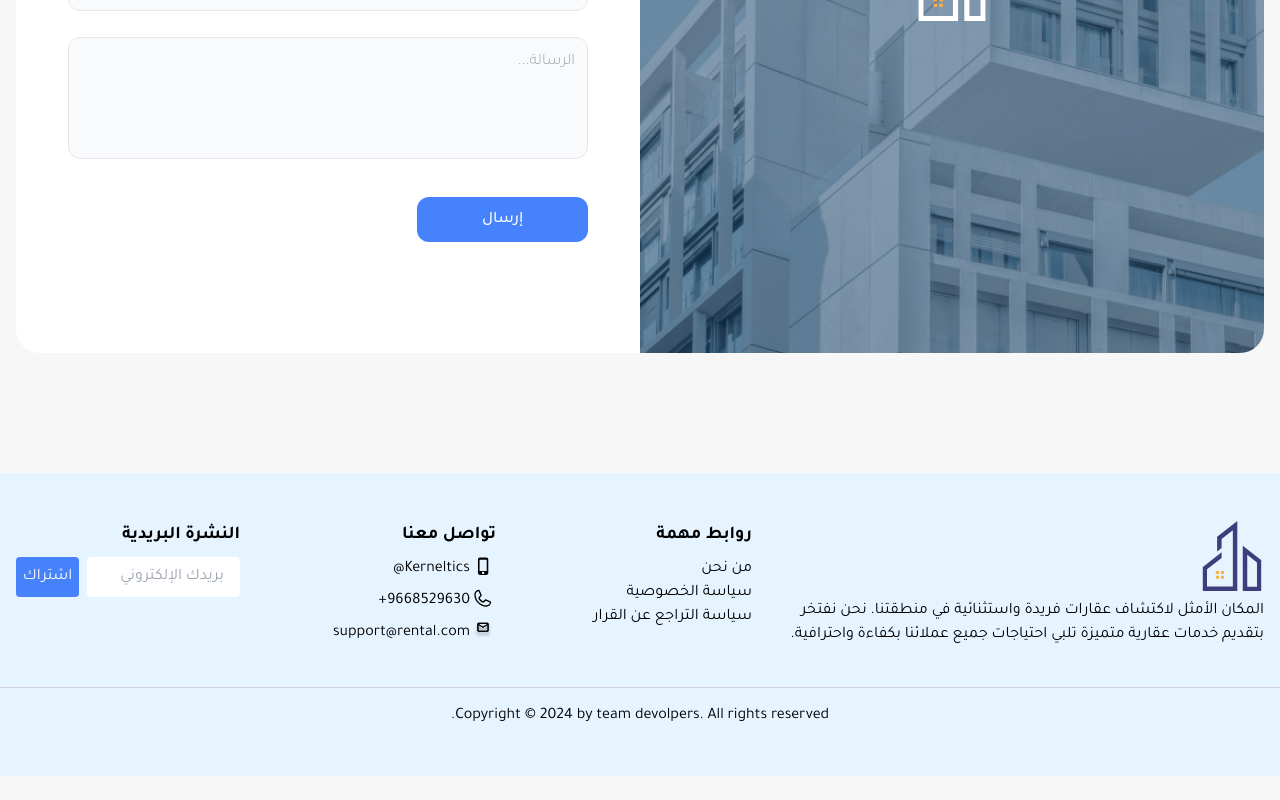
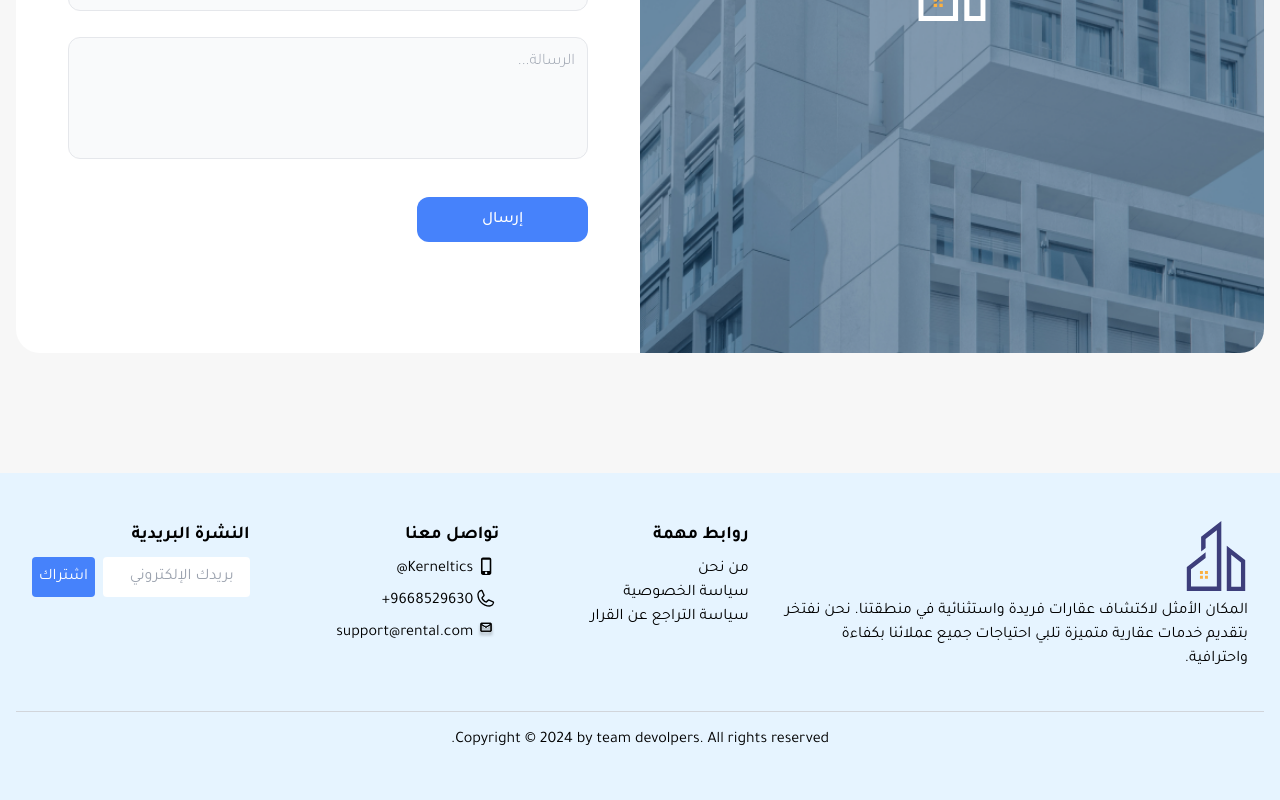
Before and after one commit to kerneltics/Project-2, a React (Vite) app in the folder Front-end/: page / in a window 1280 px wide. Shown: the part 511-1311 px from the top of the page. Before the commit the page ends 1287 px from the top, so only its background shows below. Built offline with nearby package versions, Linux system fonts and the light colour scheme.

Commit message:
Add max width

```diff
--- a/Front-end/src/components/Footer.tsx
+++ b/Front-end/src/components/Footer.tsx
@@ -1,15 +1,18 @@
 import { Icons } from "@/config/icons";
+
+import { Container } from "@/components/Container";
 
 export const Footer = () => {
   return (
     <footer className="bg-secondary py-12 text-black">
+      <Container>
         <div className=" mx-auto flex flex-col justify-between text-right md:flex-row">
           {/* First Section: Logo (Taking up more width) */}
           <div className="mb-6 flex w-full flex-col items-start px-4 md:w-2/5">
             <Icons.logo className="mb-2 w-16" />
             <p className="text-right">
-            المكان الأمثل لاكتشاف عقارات فريدة واستثنائية في منطقتنا. نحن نفتخر
-            بتقديم خدمات عقارية متميزة تلبي احتياجات جميع عملائنا بكفاءة
+              المكان الأمثل لاكتشاف عقارات فريدة واستثنائية في منطقتنا. نحن
+              نفتخر بتقديم خدمات عقارية متميزة تلبي احتياجات جميع عملائنا بكفاءة
               واحترافية.
             </p>
           </div>
@@ -60,6 +63,7 @@ export const Footer = () => {
         <div className="container mx-auto mt-4 border-t border-gray-300 pt-4 text-center">
           <p>Copyright © 2024 by team devolpers. All rights reserved.</p>
         </div>
+      </Container>
     </footer>
   );
 };
```
Lines whose indentation alone changed are shown as unchanged.
